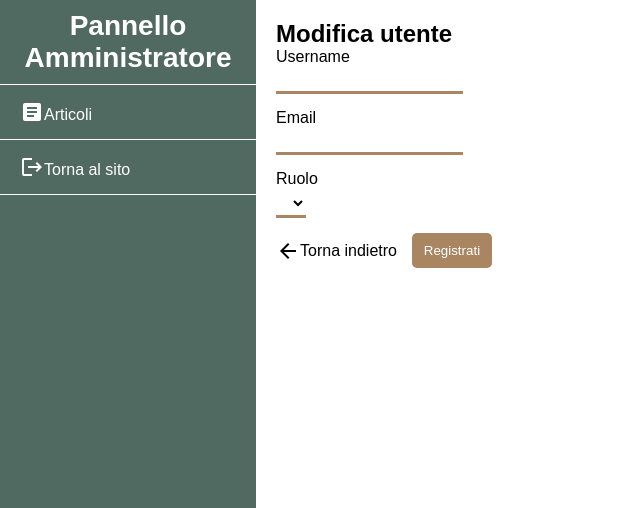
After one commit to Alessio-source/flask-blog, a Flask app: template blog/templates/admin/useredit.html in a window 1280 px wide. The commit adds this page. Shown: the top 508 px of the page, without its empty margins (0-640 px from the left). Run offline with Flask 2, Linux system fonts and the light colour scheme; the template is opened without the code that fills it: values that come from a table or form of the project are taken from there, others are empty; some libraries are stand-ins or nearby versions; some web fonts are replaced.

Commit message:
modifica utente con scelta ruolo

```diff
--- a/blog/forms.py
+++ b/blog/forms.py
@@ -2,8 +2,9 @@ from ast import Pass
 from email import message
 from flask_wtf import FlaskForm
 from flask_wtf.file import FileField, FileAllowed
-from wtforms import BooleanField, PasswordField, StringField, SubmitField, TextAreaField
+from wtforms import BooleanField, PasswordField, StringField, SubmitField, TextAreaField, SelectField
 from wtforms.validators import DataRequired, Length
+from blog.models import Role
 
 class LoginForm(FlaskForm):
     email = StringField('Email', validators=[DataRequired("Campo obbligatorio!")])
@@ -19,9 +20,10 @@ class PostForm(FlaskForm):
     card_cover = FileField('Copertina homepage', validators=[FileAllowed(['jpg', 'jpeg', 'png'])])
     submit = SubmitField('Salva')
 
-class RegisterForm(FlaskForm):
+class UserForm(FlaskForm):
     username = StringField('Username', validators=[DataRequired("Campo obbligatorio!")])
     email = StringField('Email', validators=[DataRequired("Campo obbligatorio!")])
+    role_id = SelectField('Ruolo', choices=[], coerce=int, validate_choice=False)
     password = PasswordField('Password', validators=[DataRequired("Campo obbligatorio!")])
     submit = SubmitField('Registrati')
 
--- a/blog/routes/web.py
+++ b/blog/routes/web.py
@@ -2,8 +2,8 @@ from webbrowser import get
 from flask import render_template, redirect, flash, url_for, session, request, abort
 from flask_login import current_user, login_user, logout_user, login_required
 from blog import app, db
-from blog.forms import LoginForm, PostForm, RegisterForm, CommentForm
-from blog.models import User, Post, Comment
+from blog.forms import LoginForm, PostForm, UserForm, CommentForm
+from blog.models import User, Post, Comment, Role
 from blog.utils import title_slugifier, img_upload
 import datetime
 
@@ -78,7 +78,7 @@ def logout():
 def register():
     if current_user.is_authenticated:
         return redirect(url_for('homepage'))
-    form = RegisterForm()
+    form = UserForm()
     if form.validate_on_submit():
         password = User.password_hash(form.password.data)
         new_user = User(username=form.username.data, email=form.email.data, password=password)
@@ -204,3 +204,35 @@ def users():
             return render_template("/admin/users.html", current_user=current_user, users=users)
 
     return redirect(url_for('homepage'))
+
+@app.route("/admin/user/<int:user_id>/edit", methods=["POST", "GET"])
+def admin_user_edit(user_id):
+    if current_user.is_authenticated:
+        if current_user.role_id == 2:
+            user = User.query.get_or_404(user_id)
+            form = UserForm()
+            form.password.data = user.password
+            print(form.errors)
+
+            if form.is_submitted():
+                print("submitted")
+
+            if form.validate():
+                print("valid")
+
+            print(form.errors)
+            if form.validate_on_submit():
+                user.username = form.username.data
+                user.email = form.email.data
+                user.role_id = form.role_id.data
+                db.session.commit()
+                return redirect(url_for('users'))
+
+            form.role_id.choices = [(role.id, role.role_name) for role in Role.query.all()]
+            form.role_id.default = user.role_id
+            form.process()
+            form.username.data = user.username
+            form.email.data = user.email
+            return render_template("/admin/useredit.html", current_user=current_user, form=form)
+
+    return redirect(url_for('homepage'))
--- a/blog/static/css/admin/style.css
+++ b/blog/static/css/admin/style.css
@@ -69,7 +69,8 @@ main .right {
 }
 
 main .right .input_container input:not([type="checkbox"]),
-main .right .input_container textarea {
+main .right .input_container textarea,
+main .right .input_container select {
     padding: 5px;
     border: 0;
     outline: 0;
--- /dev/null
+++ b/blog/templates/admin/useredit.html
@@ -0,0 +1,37 @@
+{% extends 'partials/adminpage.html' %}
+
+{% block page_title %}Utenti{% endblock %}
+
+{% block content %}
+    <h2>Modifica utente</h2>
+
+    <form method="POST" novalidate>
+        {{ form.hidden_tag() }}
+
+        <section class="input_container">
+            {{form.username.label}}
+            {{form.username}}
+        </section>
+
+        <section class="input_container">
+            {{form.email.label}}
+            {{form.email}}
+        </section>
+
+        <section class="input_container">
+            {{form.role_id.label}}
+            {{form.role_id}}
+        </section>
+
+        <span class="bottom_buttons">
+            <a href="{{ url_for('users') }}" class="goBack"><span class="material-icons">arrow_back</span> Torna indietro</a>
+            {{ form.submit }}
+        </span>
+
+    </form>
+
+{% endblock %}
+
+{% block scripts %}
+    <script>li_id = "user";</script>
+{% endblock %}
```
Also changed, not shown: blog/__init__.py (line endings or trailing spaces).
